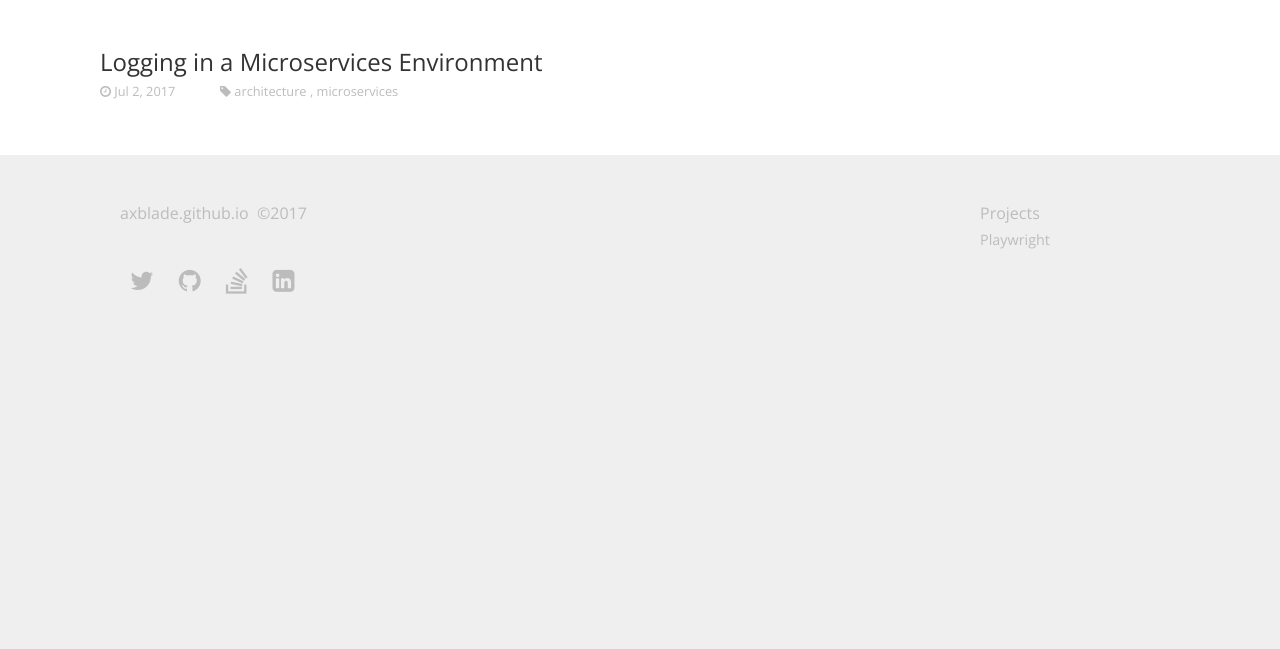
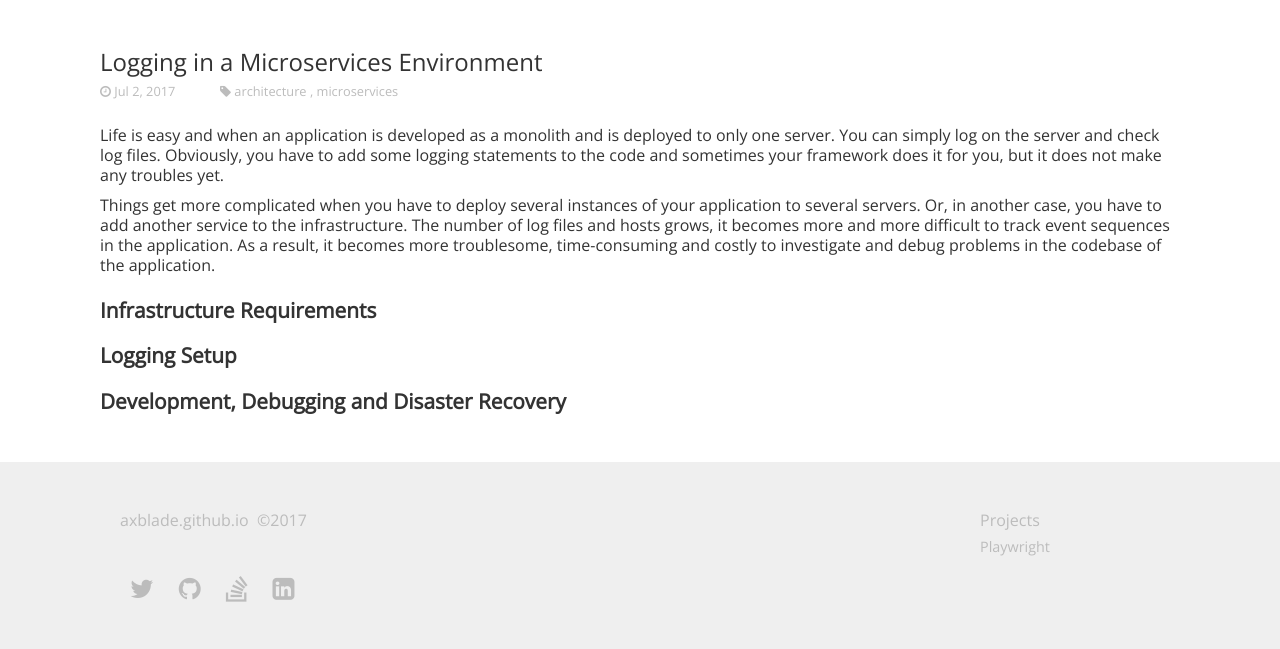
Before and after one commit to eugene-sy/eugene-sy.github.io, a Jekyll site: the page built from _posts/2017-07-02-logging-in-a-microservices-environment.md, in a window 1280 px wide. Shown: the part 303-952 px from the top of the page. Built offline with Jekyll 4.4.1, drawn with Linux system fonts in a browser that asks for light colours; nearby versions of some CDN libraries; before the commit the page ends 900 px from its top, so only the background shows below that.

Commit message:
problem definition

```diff
--- a/_posts/2017-07-02-logging-in-a-microservices-environment.md
+++ b/_posts/2017-07-02-logging-in-a-microservices-environment.md
@@ -5,3 +5,13 @@ categories: architecture
 tags: [architecture, microservices]
 preface: "Logging is usually overlooked and considered to be easy to do. But it can become complicated when scaled up and especially in a multi-language environment. Here is my vision of the approach to do it right."
 ---
+
+Life is easy and when an application is developed as a monolith and is deployed to only one server. You can simply log on the server and check log files. Obviously, you have to add some logging statements to the code and sometimes your framework does it for you, but it does not make any troubles yet.
+
+Things get more complicated when you have to deploy several instances of your application to several servers. Or, in another case, you have to add another service to the infrastructure. The number of log files and hosts grows, it becomes more and more difficult to track event sequences in the application. As a result, it becomes more troublesome, time-consuming and costly to investigate and debug problems in the codebase of the application.
+
+## Infrastructure Requirements
+
+## Logging Setup
+
+## Development, Debugging and Disaster Recovery
```
